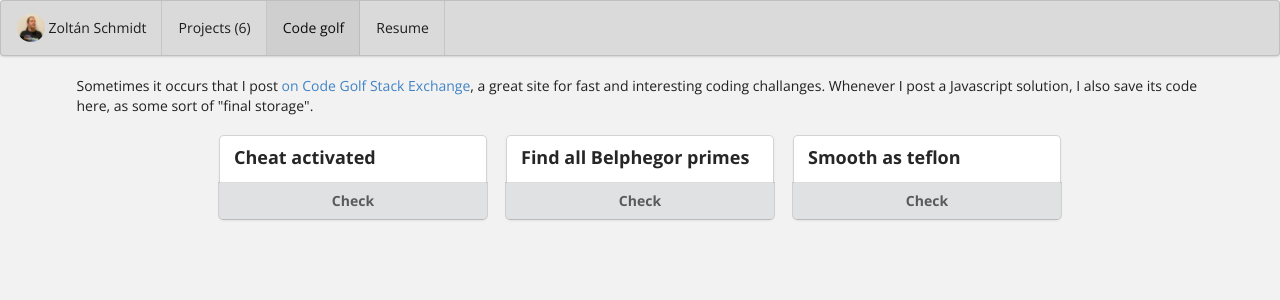
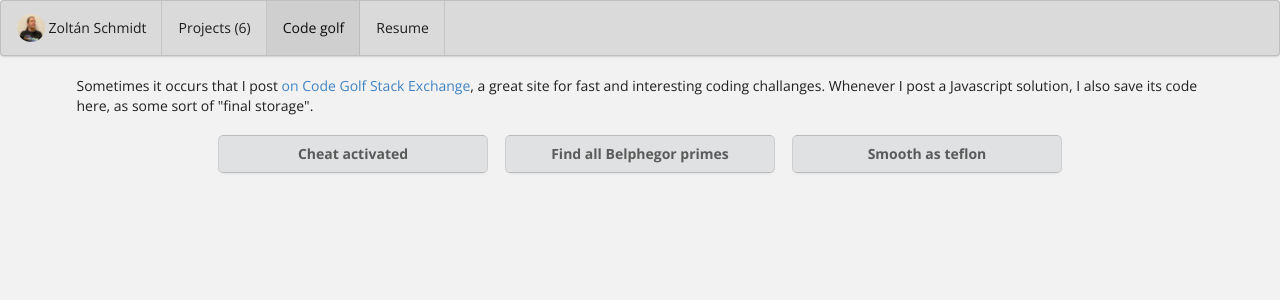
Before and after one commit to Katamori/katamori.github.io, a Jekyll site: the page built from code-golf/index.html, in a window 1280 px wide. Shown: the top 300 px of the page. Built offline with Jekyll 4.4.1, drawn with Linux system fonts in a browser that asks for light colours.

Commit message:
simplify code-golf cards

```diff
--- a/_includes/cg-card.html
+++ b/_includes/cg-card.html
@@ -1,9 +1,5 @@
 <!-- Used by theme-cg-1 -->
 
 <div class="card">
-  <div class="content">
-    <span class="header">{{ include.page.title }}</span>
-  </div>
-
-  <a class="ui bottom attached button" href="{{ site.baseurl}}{{ include.page.url }}">Check</a>
+  <a class="ui bottom attached button" href="{{ site.baseurl}}{{ include.page.url }}">{{ include.page.title }}</a>
 </div>
--- a/_includes/theme-cg-1.html
+++ b/_includes/theme-cg-1.html
@@ -1,7 +1,7 @@
 <div style="padding-top: 20px" class="ui container ">
 
   <div class="ui stackable centered four cards">
-    {% assign cg_pages = site.pages | where: "type", "cg" %}
+    {% assign cg_pages = site.pages | where: "type", "cg" | sort:"title" %}
       {% for page in cg_pages %}
         {% unless page.draft %}
           {% include cg-card.html page=page %}
```
